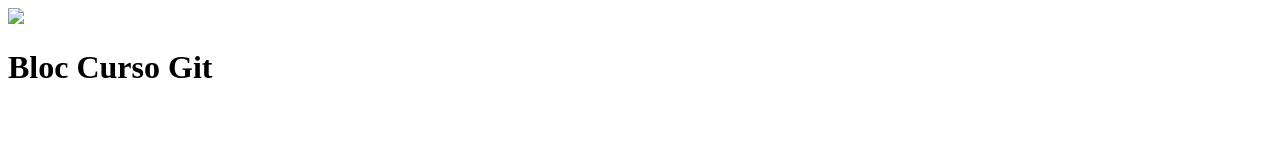
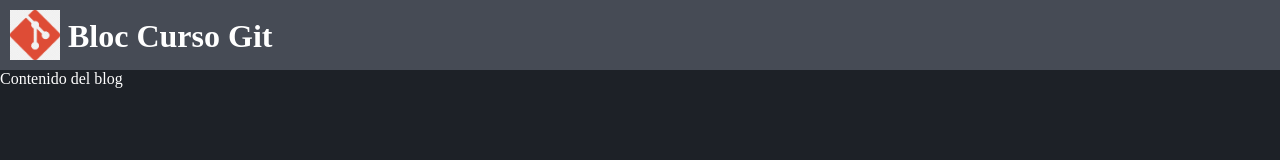
Before and after one commit to EdgarVazquez18/curso-git, a plain HTML site: page index.html in a window 1280 px wide. Drawn offline with Linux system fonts and the light colour scheme; a web font is replaced by a local one.

Commit message:
Creare navbar

```diff
--- a/index.html
+++ b/index.html
@@ -4,16 +4,19 @@
 <head>
     <meta charset="UTF-8">
     <meta name="viewport" content="width=device-width, initial-scale=1.0">
-    <link rel="stylesheet" type="css">
+    <link rel="stylesheet" href="style.css">
     <link rel="preconnect" href="https://fonts.googleapis.com">
     <link rel="preconnect" href="https://fonts.gstatic.com" crossorigin>
     <link href="https://fonts.googleapis.com/css2?family=Overpass+Mono:wght@300..700&display=swap" rel="stylesheet">
     <title>Blog curso git</title>
 </head>
 <body>
+    <div class="bar">
+        <img class="logo" src="img/logo.png">
+        <h1>Bloc Curso Git</h1>
+    </div>
     <div>
-        <img src="img/logo.png">
-        <h1>Bloc Curso Git</h1>
+        Contenido del blog
     </div>
 </body>
 
--- /dev/null
+++ b/style.css
@@ -0,0 +1,24 @@
+body{
+    background-color: #1d2127;
+    color: #fff;
+    font: "Overpass Mono",monospace;
+    padding: 0;
+    margin: 0;
+}
+
+h1{
+    margin: 0 0 0 8px;
+    padding-top: 8px;
+
+}
+
+.bar{
+    background-color: #464b55;
+    padding: 10px;
+    display: flex;
+}
+
+.logo{
+    width: 50px;
+    height: 50px;
+}
```
Also changed, not shown: img/logo.png (added).
